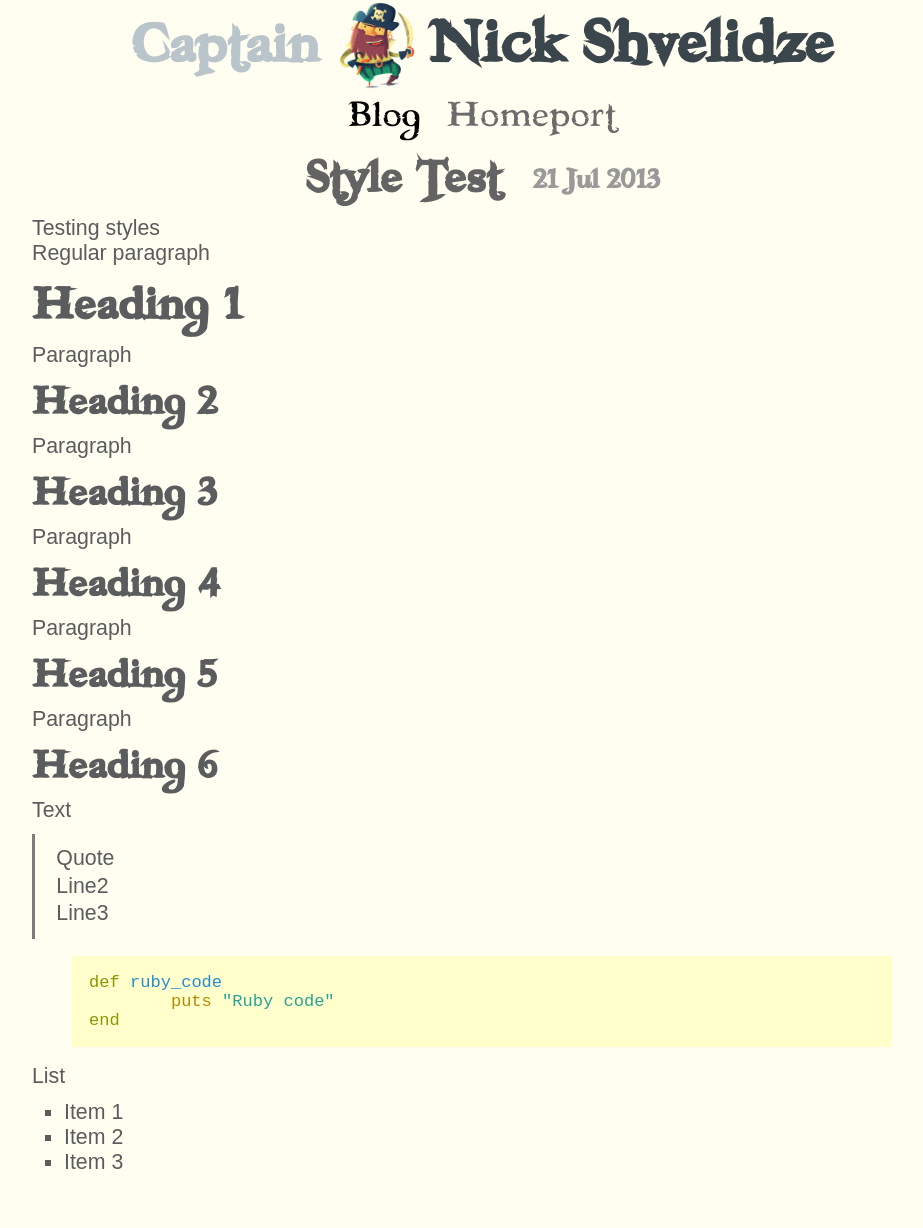
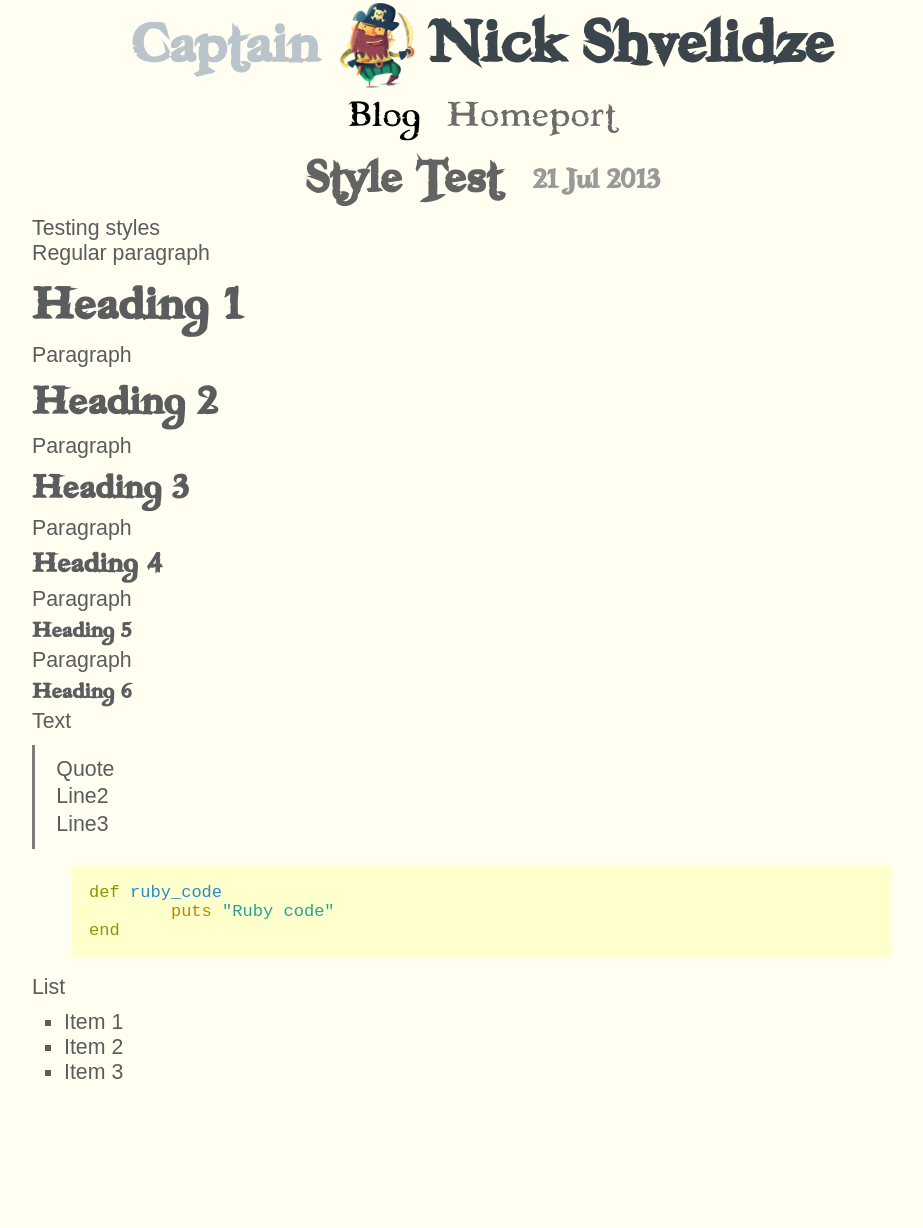
Before and after one commit to shvelo/blog.pirrate.me, a Jekyll site: the page built from _posts/2013-07-21-Style-test.md, in a window 1280 px wide. Shown: the whole page, without its empty margins (158-1081 px from the left). Built offline with Jekyll 4.4.1, drawn with Linux system fonts in a browser that asks for light colours; nearby versions of some CDN libraries; Markdown is read by kramdown in place of the engine named in the settings; comment, search, counter and statistics services are not loaded; after the commit the page ends 1139 px from its top, so only the background shows below that.

```diff
--- a/_posts/2013-07-21-Style-test.md
+++ b/_posts/2013-07-21-Style-test.md
@@ -17,19 +17,19 @@ Paragraph
 
 Paragraph
 
-## Heading 3
+### Heading 3
 
 Paragraph
 
-## Heading 4
+#### Heading 4
 
 Paragraph
 
-## Heading 5
+##### Heading 5
 
 Paragraph
 
-## Heading 6
+###### Heading 6
 
 Text
 
```
